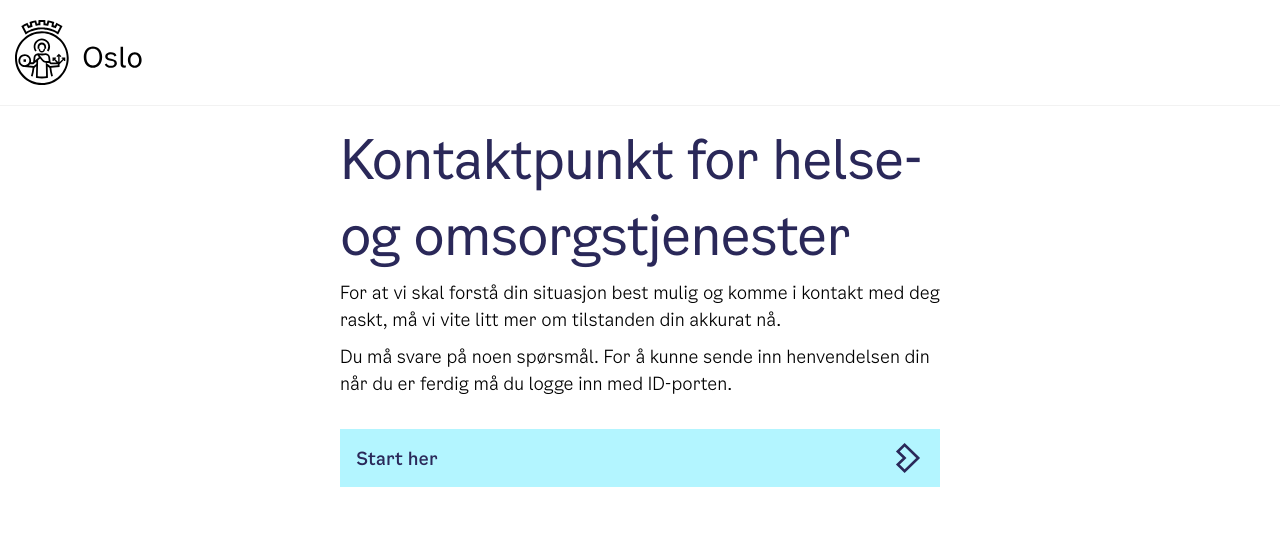
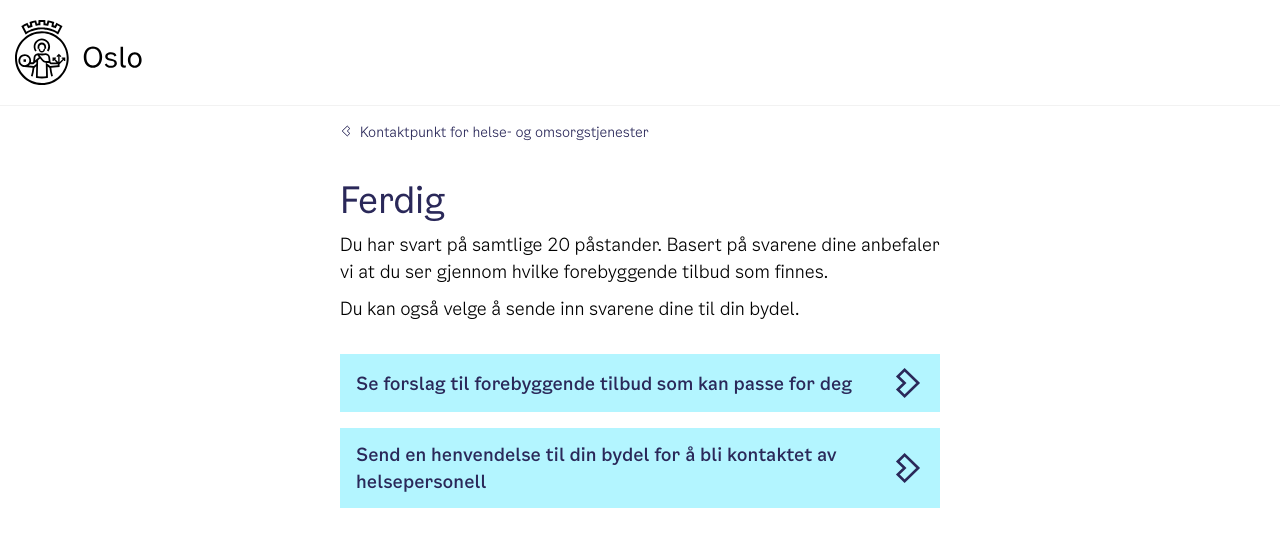
Before and after one commit to Alexanderws/self-mapping, a React (Create React App) app: page /#/result in a window 1280 px wide. Shown: the top 546 px of the page. Built offline with nearby package versions, Linux system fonts and the light colour scheme.

Commit message:
use hasrouter, styling fixes

```diff
--- a/src/App.tsx
+++ b/src/App.tsx
@@ -1,5 +1,5 @@
 import React from "react";
-import { BrowserRouter as Router, Switch, Route } from "react-router-dom";
+import { HashRouter as Router, Switch, Route } from "react-router-dom";
 
 import Header from "./components/header/header.component";
 import MainContainer from "./components/main/main.container";
--- a/src/pages/result/result.container.tsx
+++ b/src/pages/result/result.container.tsx
@@ -9,7 +9,7 @@ const ResultPage: React.FC<RouteComponentProps> = ({ history }) => {
   return (
     <div>
       <Breadcrumbs />
-      <h1 className="osg-u-heading-1">Ferdig</h1>
+      <h1 className="osg-u-heading-2">Ferdig</h1>
       <p>
         Du har svart på samtlige 20 påstander. Basert på svarene dine
         anbefaler vi at du ser gjennom hvilke forebyggende tilbud som
--- a/src/pages/start/start.container.tsx
+++ b/src/pages/start/start.container.tsx
@@ -6,7 +6,7 @@ import Chevron from "../../assets/chevron.icon";
 
 const StartPage: React.FC<RouteComponentProps> = ({ history }) => {
   return (
-    <div>
+    <div style={{ marginTop: "16px" }}>
       <h1 className="osg-u-heading-1">
         Kontaktpunkt for helse- og omsorgstjenester
       </h1>
```
